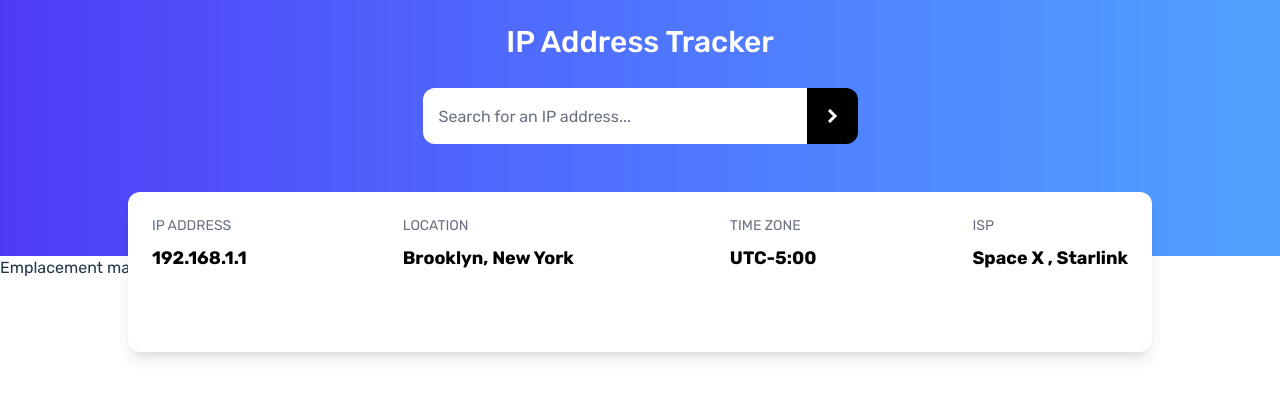
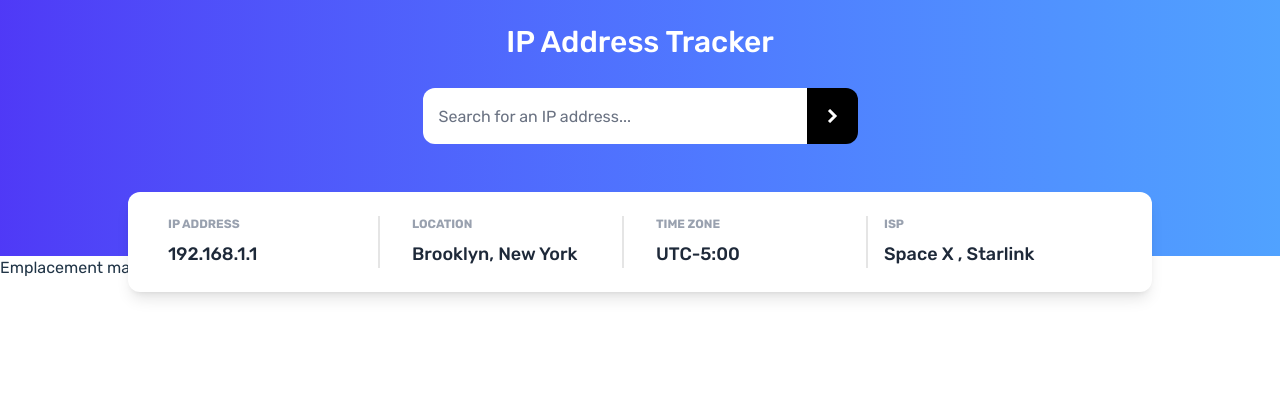
Before and after one commit to Sylvie-C/ip_tracker_frontendmentor, a React (Vite) app: page / in a window 1280 px wide. Shown: the top 398 px of the page. Built offline with nearby package versions, Linux system fonts and the light colour scheme.

Commit message:
style data board

```diff
--- a/src/components/DataBoard.jsx
+++ b/src/components/DataBoard.jsx
@@ -1,26 +1,26 @@
 export default function DataBoard () {
 
   return(
-    <div className="p-6 w-full max-w-5xl h-fit min-h-40 rounded-xl bg-white shadow-lg text-center md:text-left flex flex-col md:flex-row justify-between items-center md:items-start gap-y-4 md:gap-y-0">
+    <div className="p-6 w-full max-w-5xl rounded-xl bg-white shadow-lg text-center md:text-left flex flex-col md:grid md:grid-cols-4 justify-between items-center md:items-start gap-y-4 md:gap-y-0">
 
-      <div className="flex flex-col gap-y-2">
-        <label className="text-gray-500 text-sm">IP ADDRESS</label>
-        <p className="text-black text-lg font-semibold">192.168.1.1</p>
+      <div className="flex flex-col gap-y-0.5 md:gap-y-2 h-full mx-4 border-r-neutral-200 md:border-r-2">
+        <label className="text-gray-400 text-xs font-bold">IP ADDRESS</label>
+        <p className="text-gray-800 text-base md:text-lg font-medium">192.168.1.1</p>
       </div>
 
-      <div className="flex flex-col gap-y-2">
-        <label className="text-gray-500 text-sm">LOCATION</label>
-        <p className="text-black text-lg font-semibold">Brooklyn, New York</p>
+      <div className="flex flex-col gap-y-0.5 md:gap-y-2 h-full mx-4 border-r-neutral-200 md:border-r-2">
+        <label className="text-gray-400 text-xs font-bold">LOCATION</label>
+        <p className="text-gray-800 text-base md:text-lg font-medium">Brooklyn, New York</p>
       </div>
 
-      <div className="flex flex-col gap-y-2">
-        <label className="text-gray-500 text-sm">TIME ZONE</label>
-        <p className="text-black text-lg font-semibold">UTC-5:00</p>
+      <div className="flex flex-col gap-y-0.5 md:gap-y-2 h-full mx-4 border-r-neutral-200 md:border-r-2">
+        <label className="text-gray-400 text-xs font-bold">TIME ZONE</label>
+        <p className="text-gray-800 text-base md:text-lg font-medium">UTC-5:00</p>
       </div>
 
-      <div className="flex flex-col gap-y-2">
-        <label className="text-gray-500 text-sm">ISP</label>
-        <p className="text-black text-lg font-semibold">Space X , Starlink</p>
+      <div className="flex flex-col gap-y-0.5 md:gap-y-2 h-full">
+        <label className="text-gray-400 text-xs font-bold">ISP</label>
+        <p className="text-gray-800 text-base md:text-lg font-medium">Space X , Starlink</p>
       </div>
 
     </div>
```
